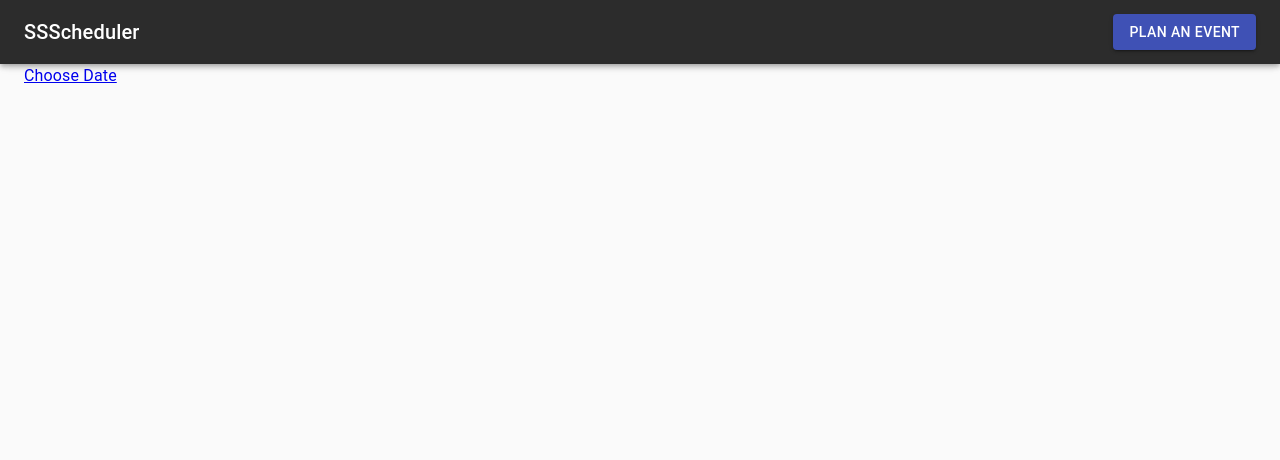
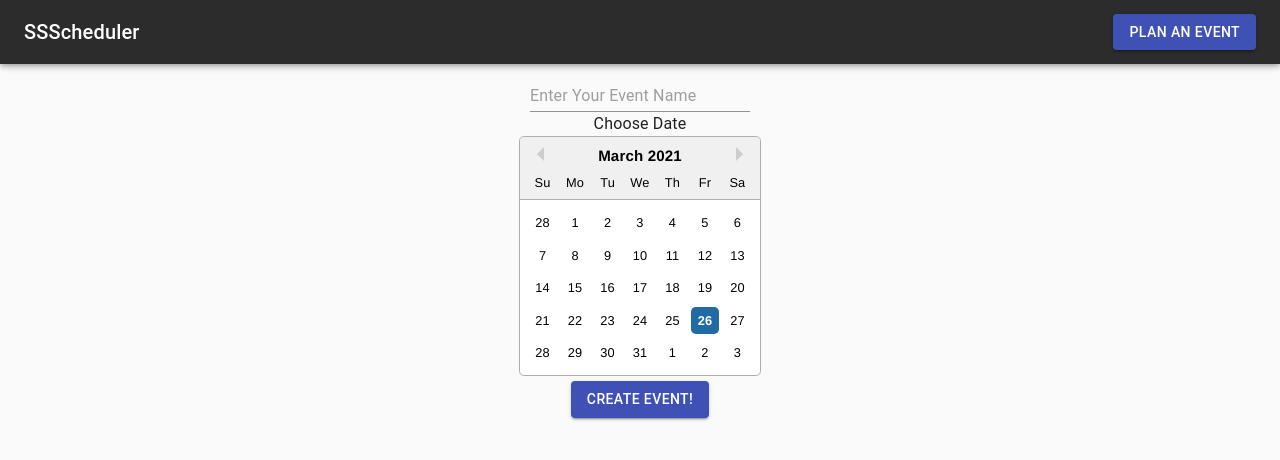
Before and after one commit to UoA-COMPSCI732-SOFTENG750-Team-Project/SOFTENG-750-2021-Group-Project-Sand-Serval, a React (Create React App) app in the folder sss_frontend/: page / in a window 1280 px wide. Shown: the top 460 px of the page. Built offline with nearby package versions, Linux system fonts and the light colour scheme.

Commit message:
SSS-001/Cleanup the structure

```diff
--- a/sss_frontend/package.json
+++ b/sss_frontend/package.json
@@ -9,6 +9,7 @@
     "@testing-library/react": "^11.2.5",
     "@testing-library/user-event": "^12.8.3",
     "react": "^17.0.2",
+    "react-datepicker": "^3.8.0",
     "react-dom": "^17.0.2",
     "react-router-dom": "^5.2.0",
     "react-scripts": "4.0.3",
--- a/sss_frontend/src/App.js
+++ b/sss_frontend/src/App.js
@@ -1,5 +1,5 @@
 // import { Switch, Route, Redirect, Link, useLocation } from 'react-router-dom';
-import { AppBar, Typography, CssBaseline, Button, Toolbar } from '@material-ui/core';
+import { AppBar, Typography, CssBaseline, Button, Toolbar, makeStyles } from '@material-ui/core';
 import { Switch, Route, BrowserRouter } from 'react-router-dom';
 import Home from './pages/Home'
 // import { useContext } from 'react';
@@ -9,13 +9,23 @@ import './App.css';
 import { Container } from '@material-ui/core';
 import SignIn from './pages/SignIn';
 
+const useStyles = makeStyles((theme) => ({
+  appBar: {
+    zIndex: theme.zIndex.drawer + 1
+  },
+  main: {
+    marginTop: theme.spacing(10)
+  }
+}));
+
 function App() {
+  const classes = useStyles();
 
 
   return (
     <div className="Root">
       <CssBaseline />
-      <AppBar position="fixed" id="NavBar">
+      <AppBar position="fixed" className={classes.appBar} id="NavBar">
         <Toolbar>
           <Typography variant="h6" id="title">
             SSScheduler
@@ -26,7 +36,7 @@ function App() {
         </Toolbar>
       </AppBar>
 
-      <Container maxWidth="lg" id="main">
+      <Container maxWidth="lg" className={classes.main}>
         <BrowserRouter>
           <Switch>
             <Route path="/sign-in">
--- a/sss_frontend/src/AppContextProvider.js
+++ b/sss_frontend/src/AppContextProvider.js
@@ -7,6 +7,7 @@ const AppContext = React.createContext({
 
 function AppContextProvider({ children }) {
     // TODO: change event to null
+    // eslint-disable-next-line
     const [event, setEvent] = useState({_id: '608ba57e2b763e2b407e6dbf'});
     const [user, setUser] = useState(null);
 
--- a/sss_frontend/src/components/calendar.js
+++ b/sss_frontend/src/components/calendar.js
@@ -0,0 +1,29 @@
+import React, { useState } from "react";
+import DataPicker from "react-datepicker";
+import "react-datepicker/dist/react-datepicker.css";
+
+const CalendarPicker = () => {
+    const [startDate, setStartDate] = useState(new Date());
+    const [endDate, setEndDate] = useState(null);
+    const onChange = dates => {
+        const [start, end] = dates;
+        setStartDate(start);
+        setEndDate(end);
+    };
+    console.log(startDate);
+
+    console.log(endDate);
+
+    return (
+        <DataPicker
+        selected={startDate}
+        onChange={onChange}
+        startDate={startDate}
+        endDate={endDate}
+        selectsRange
+        inline
+        />
+    );
+};
+
+export default CalendarPicker;
--- a/sss_frontend/src/pages/Home.js
+++ b/sss_frontend/src/pages/Home.js
@@ -1,12 +1,24 @@
-import { Typography } from "@material-ui/core";
+import { Typography, Button, TextField, Container } from "@material-ui/core";
 import { Link } from "react-router-dom";
+import CalendarPicker from '../components/calendar'
+import styles from './Home.module.css';
 
 export default function Home() {
     return (
-        <Link to={"/sign-in"}>
+        <Container className={styles.Container}>
+            <TextField placeholder="Enter Your Event Name">
+
+            </TextField>
+
             <Typography>
-                Choose Date
-            </Typography>
-        </Link>
+                    Choose Date
+                </Typography>
+            <CalendarPicker />
+            <Link to={"/sign-in"}>
+                <Button variant="contained" color="primary">
+                    Create Event!
+                </Button>
+            </Link>
+        </Container>
     )
 }
--- /dev/null
+++ b/sss_frontend/src/pages/Home.module.css
@@ -0,0 +1,7 @@
+.Container {
+    display: flex;
+    flex-direction: column;
+    text-align: center;
+    margin-left: auto;
+    margin-right: auto;
+}
```
Also changed, not shown: 1 other file (tests, documents, lock files or other folders).
